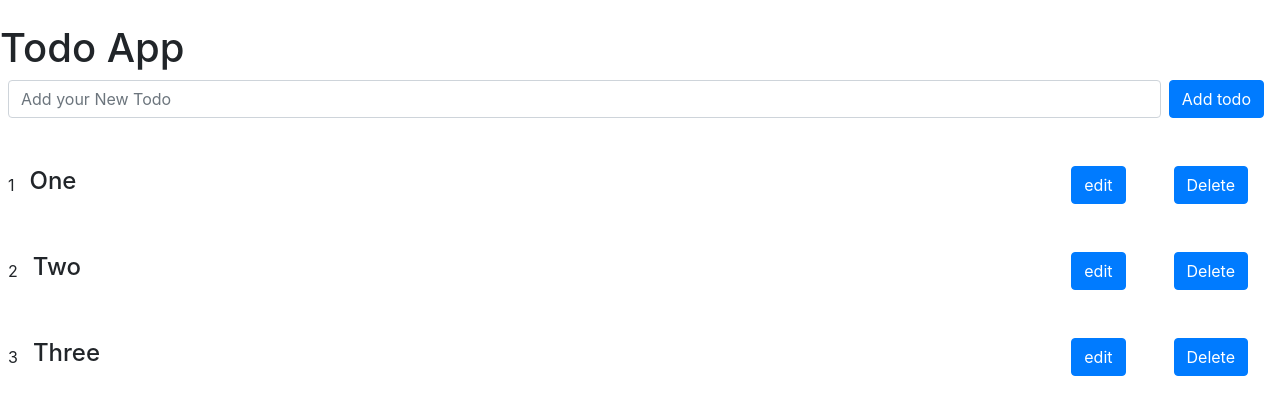
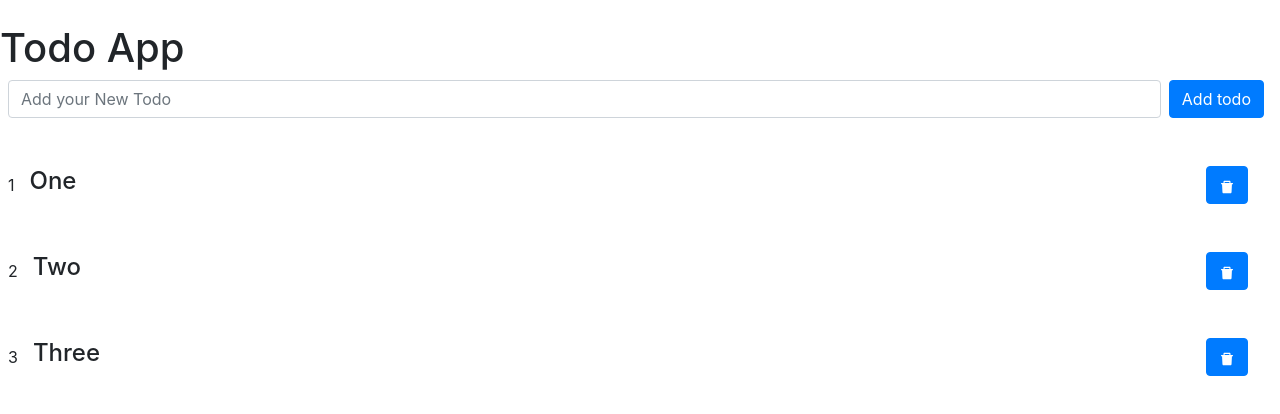
Before and after one commit to saideep1011/todo-app-redux, a React (Create React App) app: page / in a window 1280 px wide. Shown: the top 414 px of the page. Built offline with nearby package versions, Linux system fonts and the light colour scheme.

Commit message:
added delete icon

```diff
--- a/package.json
+++ b/package.json
@@ -10,6 +10,7 @@
     "react": "^17.0.1",
     "react-bootstrap": "^1.5.1",
     "react-dom": "^17.0.1",
+    "react-icons": "^4.2.0",
     "react-redux": "^7.2.2",
     "react-scripts": "4.0.3",
     "redux": "^4.0.5",
--- a/src/Components/TodoItem.js
+++ b/src/Components/TodoItem.js
@@ -1,6 +1,7 @@
 import React from "react";
 import { useDispatch } from "react-redux";
 import { deleteTodo } from "../Store/Actions";
+import { AiFillDelete } from "react-icons/ai";
 function TodoItem({ todo }) {
   const dispatch = useDispatch();
   return (
@@ -11,13 +12,13 @@ function TodoItem({ todo }) {
           {" "}
           <h4>{todo.name}</h4>
         </div>
-        <button className="btn btn-primary m-4"> edit</button>
+
         <button
           onClick={() => dispatch(deleteTodo(todo.id))}
           className="btn btn-primary m-4"
         >
           {" "}
-          Delete
+          <AiFillDelete />
         </button>
       </div>
     </div>
```
Also changed, not shown: 1 other file (tests, documents, lock files or other folders).
